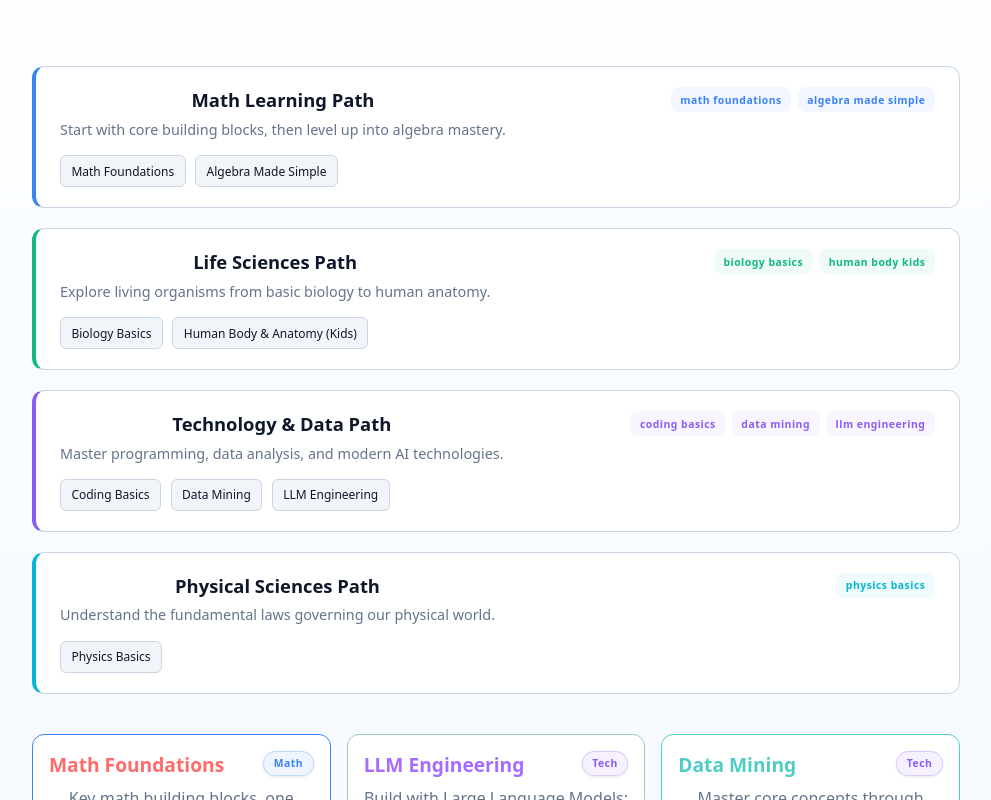
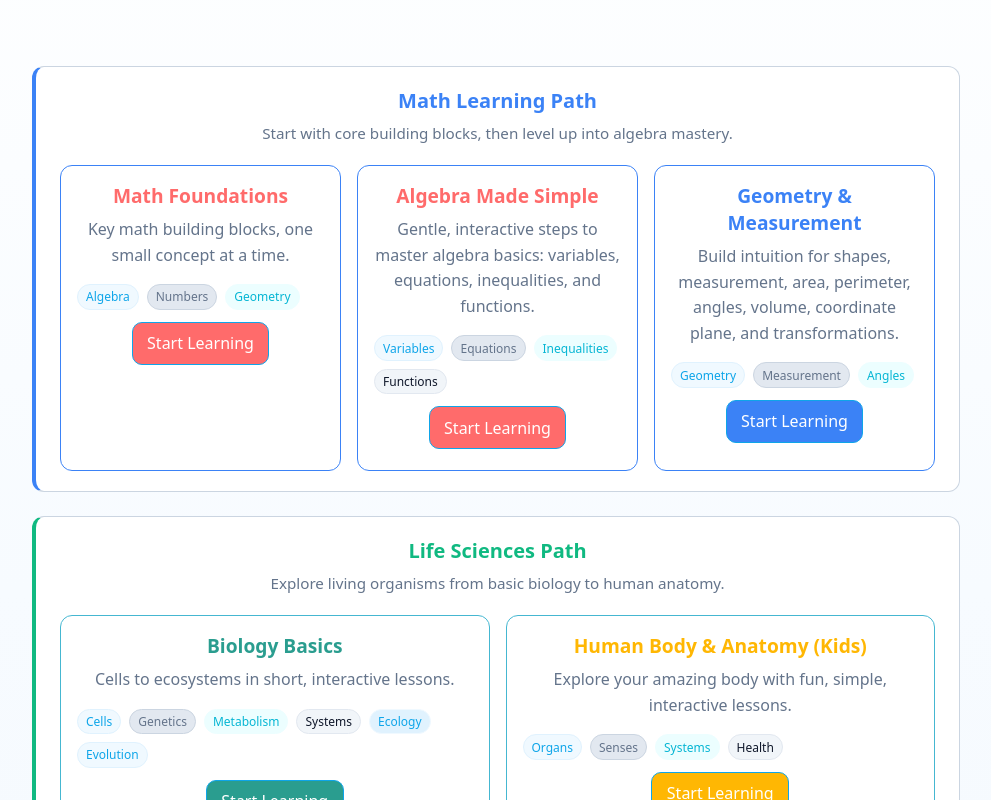
Before and after one commit to lahirugmg/stemized, a Next.js app: page / in a window 1280 px wide. Shown: the part 260-1060 px from the top of the page, without its empty margins (144-1135 px from the left). Built offline with nearby package versions, Linux system fonts and the light colour scheme.

Commit message:
add gemetry

```diff
--- a/app/globals.css
+++ b/app/globals.css
@@ -109,6 +109,11 @@ p { color: var(--muted); line-height: 1.6; }
 
   .card {
     padding: 0.75rem;
+  }
+
+  /* Group cards on mobile */
+  .card[style*="borderLeft"] {
+    padding: 1rem;
   }
 
   .btn {
--- a/app/page.js
+++ b/app/page.js
@@ -5,7 +5,7 @@ import { groups } from '../data/groups'
 import { LoadingGrid } from '../components/LoadingCard'
 import { focusAreas } from '../data'
 
-function FocusAreaGrid() {
+function GroupedFocusAreas() {
   const [mounted, setMounted] = useState(false)
 
   useEffect(() => {
@@ -13,14 +13,86 @@ function FocusAreaGrid() {
   }, [])
 
   if (!mounted) {
-    return <LoadingGrid count={8} />
+    return (
+      <div style={{ display: 'grid', gap: '1.25rem' }}>
+        {groups.map(group => (
+          <div key={group.slug} className="card" style={{ padding: '1.25rem 1.5rem', borderLeft: `4px solid ${group.color}` }}>
+            <div style={{ marginBottom: '1rem' }}>
+              <h2 style={{ margin: '0 0 0.35rem 0', fontSize: '1.15rem', color: 'var(--text)' }}>{group.title}</h2>
+              <p style={{ margin: 0, fontSize: '0.9rem', color: 'var(--muted)' }}>{group.description}</p>
+            </div>
+            <LoadingGrid count={group.areas.length} />
+          </div>
+        ))}
+      </div>
+    )
   }
 
+  // Get ungrouped areas (areas not in any group)
+  const groupedAreaSlugs = new Set(groups.flatMap(g => g.areas))
+  const ungroupedAreas = focusAreas.filter(area => !groupedAreaSlugs.has(area.slug))
+
   return (
-    <div className="grid">
-      {focusAreas.map((area) => (
-        <FocusCard key={area.slug} area={area} />
-      ))}
+    <div style={{ display: 'grid', gap: '1.5rem' }}>
+      {/* Grouped areas */}
+      {groups.map(group => {
+        const groupAreas = group.areas.map(slug => focusAreas.find(area => area.slug === slug)).filter(Boolean)
+
+        return (
+          <div key={group.slug} className="card hover" style={{
+            padding: '1.25rem 1.5rem',
+            borderLeft: `4px solid ${group.color}`,
+            background: 'var(--card)'
+          }}>
+            <div style={{ marginBottom: '1.25rem' }}>
+              <h2 style={{
+                margin: '0 0 0.5rem 0',
+                fontSize: '1.25rem',
+                color: group.color,
+                fontWeight: 600
+              }}>
+                {group.title}
+              </h2>
+              <p style={{
+                margin: 0,
+                fontSize: '0.95rem',
+                color: 'var(--muted)',
+                lineHeight: 1.5
+              }}>
+                {group.description}
+              </p>
+            </div>
+
+            <div className="grid" style={{
+              gridTemplateColumns: 'repeat(auto-fit, minmax(280px, 1fr))',
+              gap: '1rem'
+            }}>
+              {groupAreas.map(area => (
+                <FocusCard key={area.slug} area={area} />
+              ))}
+            </div>
+          </div>
+        )
+      })}
+
+      {/* Ungrouped areas */}
+      {ungroupedAreas.length > 0 && (
+        <div>
+          <h2 style={{
+            margin: '0 0 1rem 0',
+            fontSize: '1.25rem',
+            color: 'var(--text)',
+            fontWeight: 600
+          }}>
+            Other Areas
+          </h2>
+          <div className="grid">
+            {ungroupedAreas.map(area => (
+              <FocusCard key={area.slug} area={area} />
+            ))}
+          </div>
+        </div>
+      )}
     </div>
   )
 }
@@ -32,51 +104,21 @@ export default function Page() {
         <h1>Pick a focus area</h1>
         <p>Learn STEM by focusing on one area at a time. Start with a topic below and enjoy interactive learning with colors and animations.</p>
       </div>
-      {/* Grouped learning paths (e.g., Math) */}
-      <div style={{ marginBottom: '2.5rem', display: 'grid', gap: '1.25rem' }}>
-        {groups.map(group => (
-          <div key={group.slug} className="card hover" style={{ padding: '1.25rem 1.5rem', borderLeft: `4px solid ${group.color}` }}>
-            <div style={{ display: 'flex', justifyContent: 'space-between', alignItems: 'flex-start', gap: '1rem' }}>
-              <div>
+
+      <Suspense fallback={
+        <div style={{ display: 'grid', gap: '1.25rem' }}>
+          {groups.map(group => (
+            <div key={group.slug} className="card" style={{ padding: '1.25rem 1.5rem', borderLeft: `4px solid ${group.color}` }}>
+              <div style={{ marginBottom: '1rem' }}>
                 <h2 style={{ margin: '0 0 0.35rem 0', fontSize: '1.15rem', color: 'var(--text)' }}>{group.title}</h2>
                 <p style={{ margin: 0, fontSize: '0.9rem', color: 'var(--muted)' }}>{group.description}</p>
               </div>
-              <div style={{ display: 'flex', gap: '0.4rem' }}>
-                {group.areas.map(slug => (
-                  <span key={slug} style={{
-                    background: group.color + '10',
-                    color: group.color,
-                    padding: '0.35rem 0.6rem',
-                    borderRadius: '8px',
-                    fontSize: '0.65rem',
-                    fontWeight: 600,
-                    letterSpacing: '0.5px'
-                  }}>{slug.replace(/-/g,' ')}</span>
-                ))}
-              </div>
+              <LoadingGrid count={group.areas.length} />
             </div>
-            <div style={{ marginTop: '0.9rem', display: 'flex', flexWrap: 'wrap', gap: '0.6rem' }}>
-              {group.areas.map(slug => {
-                const a = focusAreas.find(f => f.slug === slug)
-                if (!a) return null
-                return (
-                  <a key={slug} href={`#area-${slug}`} style={{
-                    textDecoration: 'none',
-                    fontSize: '0.75rem',
-                    background: 'var(--surface)',
-                    padding: '0.4rem 0.65rem',
-                    borderRadius: '6px',
-                    border: '1px solid var(--border)',
-                    color: 'var(--text)'
-                  }}>{a.title}</a>
-                )
-              })}
-            </div>
-          </div>
-        ))}
-      </div>
-      <Suspense fallback={<LoadingGrid count={8} />}>
-        <FocusAreaGrid />
+          ))}
+        </div>
+      }>
+        <GroupedFocusAreas />
       </Suspense>
     </section>
   )
--- a/components/FocusCard.jsx
+++ b/components/FocusCard.jsx
@@ -1,7 +1,6 @@
 "use client"
 import Link from 'next/link'
 import { useState, useEffect } from 'react'
-import { groups } from '../data/groups'
 import { getAreaProgress, getLastVisitedLesson } from '../lib/progress'
 
 export default function FocusCard({ area }) {
@@ -23,7 +22,6 @@ export default function FocusCard({ area }) {
     coding: { borderColor: '#96ceb4' }
   }
 
-  const inGroups = groups.filter(g => g.areas.includes(area.slug))
   const isStarted = mounted && progress.completed > 0
   const isCompleted = mounted && progress.percentage === 100
   const continueHref = isStarted ? `/focus/${area.slug}/${lastLesson}` : `/focus/${area.slug}/0`
@@ -55,26 +53,7 @@ export default function FocusCard({ area }) {
         </div>
       )}
 
-      <div style={{ display: 'flex', alignItems: 'flex-start', justifyContent: 'space-between', gap: '0.75rem' }}>
-        <h2 style={{ color: area.color, margin: 0 }}>{area.title}</h2>
-        {inGroups.length > 0 && (
-          <div style={{ display: 'flex', gap: '0.35rem', flexWrap: 'wrap' }}>
-            {inGroups.map(g => (
-              <span key={g.slug} style={{
-                background: g.color + '15',
-                color: g.color,
-                padding: '0.3rem 0.6rem',
-                borderRadius: '999px',
-                fontSize: '0.65rem',
-                fontWeight: 600,
-                letterSpacing: '0.5px',
-                border: '1px solid ' + g.color + '40',
-                boxShadow: '0 1px 3px rgba(0,0,0,0.1)'
-              }}>{g.shortTitle}</span>
-            ))}
-          </div>
-        )}
-      </div>
+      <h2 style={{ color: area.color, margin: 0 }}>{area.title}</h2>
 
       <p style={{ marginTop: '0.5rem' }}>{area.description}</p>
 
--- /dev/null
+++ b/data/areas/geometry-basics.js
@@ -0,0 +1,130 @@
+const area = {
+  slug: 'geometry-basics',
+  title: 'Geometry & Measurement',
+  description: 'Build intuition for shapes, measurement, area, perimeter, angles, volume, coordinate plane, and transformations.',
+  tags: ['Geometry', 'Measurement', 'Angles'],
+  color: '#3b82f6',
+  theme: 'math',
+  modules: [
+    { slug: 'basic-geometry-measurement', title: 'Module 1: Basic Geometry & Measurement', description: 'Core measurement concepts and 2D figures.', lessonIndexes: [0,1,2,3,4,5,6,7,8,9,10,11] },
+    { slug: 'relationships-transform', title: 'Module 2: Relationships & Transformations', description: 'Angles, scale, triangle constraints, and transformations.', lessonIndexes: [12,13,14] }
+  ],
+  lessons: [
+    {
+      title: 'Intro to Area and Perimeter',
+      summary: 'Difference between distance around a shape and space it covers.',
+      concept: 'Perimeter measures boundary length; area measures the 2D space inside. Units: perimeter in linear units, area in square units.',
+      keywords: ['perimeter', 'area', 'units'],
+      exercise: 'Find area and perimeter of a 5 by 3 rectangle.',
+      solution: 'Perimeter = 2(5+3)=16 units; Area = 5×3=15 square units.',
+      quiz: { question: 'Perimeter of 4x6 rectangle?', options:['24','20','10','12'], answerIndex:1, hint:'Add all sides.' }
+    },
+    {
+      title: 'Intro to Mass and Volume',
+      summary: 'Distinguish weight vs. space taken up.',
+      concept: 'Mass measures amount of matter (grams, kilograms). Volume measures 3D space (cubic units, liters).',
+      keywords: ['mass','volume','units'],
+      exercise: 'Name units: (a) liquid in bottle (b) weight of apple.',
+      solution: '(a) milliliters or liters (b) grams.',
+      quiz: { question: 'Which measures volume?', options:['kg','mL','g','N'], answerIndex:1, hint:'Liquid measure.' }
+    },
+    {
+      title: 'Measuring Angles',
+      summary: 'Use degrees to quantify rotation.',
+      concept: 'Angles measured with protractor in degrees; right = 90°, straight = 180°, full turn = 360°.',
+      keywords: ['angle','degree','protractor'],
+      exercise: 'Classify 35°, 95°, 180°.',
+      solution: '35° acute, 95° obtuse, 180° straight.'
+    },
+    {
+      title: 'Plane Figures',
+      summary: 'Common 2D shapes and properties.',
+      concept: 'Polygons have straight sides. Triangles classified by sides (equilateral, isosceles, scalene) and angles (acute, right, obtuse).',
+      keywords: ['polygon','triangle','quadrilateral'],
+      exercise: 'Name a quadrilateral with 1 pair of parallel sides.',
+      solution: 'Trapezoid.'
+    },
+    {
+      title: 'Units of Measurement',
+      summary: 'Consistent units avoid confusion.',
+      concept: 'Length: mm, cm, m, km. Area: square units. Volume: cubic units or liters. Convert using base-10 in metric.',
+      keywords: ['metric','conversion','units'],
+      exercise: 'Convert 250 cm to meters.',
+      solution: '2.5 m.'
+    },
+    {
+      title: 'Volume Basics',
+      summary: 'Counting cubic units in prisms.',
+      concept: 'Volume of rectangular prism = length × width × height.',
+      keywords: ['volume','prism','cubic units'],
+      exercise: 'Find volume of 4×3×2 box.',
+      solution: '4×3×2=24 cubic units.'
+    },
+    {
+      title: 'Coordinate Plane',
+      summary: 'Locate points with ordered pairs.',
+      concept: 'Point (x,y): x steps horizontal, y steps vertical from origin (0,0).',
+      keywords: ['coordinate','axis','origin'],
+      exercise: 'Which quadrant is (−3, 5)?',
+      solution: 'Quadrant II.'
+    },
+    {
+      title: 'Decomposing to Find Area',
+      summary: 'Split complex shapes into simpler parts.',
+      concept: 'Irregular rectilinear shapes can be partitioned into rectangles; sum their areas.',
+      keywords: ['decompose','area','rectilinear'],
+      exercise: 'L shape of 6×4 plus 2×4 missing corner: compute area.',
+      solution: 'Whole 6×4=24 minus 2×2=4 => 20 square units.'
+    },
+    {
+      title: '3D Figures',
+      summary: 'Recognize prisms, pyramids, cylinders, cones, spheres.',
+      concept: 'Faces, edges, vertices define many solids; curved surfaces differ (cylinder, cone, sphere).',
+      keywords: ['prism','pyramid','cylinder','cone','sphere'],
+      exercise: 'Name a solid with 1 circular base.',
+      solution: 'Cone.'
+    },
+    {
+      title: 'Circles, Cylinders, Cones, Spheres',
+      summary: 'Key formulas and elements.',
+      concept: 'Circle: C=2πr, A=πr². Cylinder: V=πr²h. Cone: V=⅓πr²h. Sphere: V=4/3 π r³.',
+      keywords: ['circle','radius','volume','π'],
+      exercise: 'Area of circle radius 3.',
+      solution: 'A=π(3)²=9π.'
+    },
+    {
+      title: 'Angle Relationships',
+      summary: 'Adjacent, vertical, complementary, supplementary.',
+      concept: 'Vertical angles equal; complementary sum 90°; supplementary sum 180°.',
+      keywords: ['vertical','complementary','supplementary'],
+      exercise: 'If one angle is 35° complement is?',
+      solution: '55°.'
+    },
+    {
+      title: 'Scale',
+      summary: 'Using ratios to resize figures.',
+      concept: 'Scale factor multiplies all lengths; shapes remain similar (angles preserved).',
+      keywords: ['scale','similar','ratio'],
+      exercise: 'Original side 5, scale 1.2 => new length?',
+      solution: '6.'
+    },
+    {
+      title: 'Triangle Side Lengths',
+      summary: 'Triangle inequality constraint.',
+      concept: 'Sum of any two sides > third side.',
+      keywords: ['triangle inequality'],
+      exercise: 'Can 2,4,7 form triangle?',
+      solution: 'No (2+4=6 not > 7).'
+    },
+    {
+      title: 'Geometric Transformations',
+      summary: 'Moves that preserve shape (rigid) or change size.',
+      concept: 'Translations, rotations, reflections preserve size; dilations change scale.',
+      keywords: ['translation','rotation','reflection','dilation'],
+      exercise: 'Name the transformation: flip over y-axis.',
+      solution: 'Reflection.'
+    }
+  ]
+}
+
+export default area
--- a/data/groups.js
+++ b/data/groups.js
@@ -9,7 +9,7 @@ export const groups = [
     shortTitle: 'Math',
     description: 'Start with core building blocks, then level up into algebra mastery.',
     color: '#3b82f6',
-    areas: ['math-foundations', 'algebra-made-simple']
+  areas: ['math-foundations', 'algebra-made-simple', 'geometry-basics']
   },
   {
     slug: 'life-sciences',
--- a/data/index.js
+++ b/data/index.js
@@ -1,4 +1,5 @@
 import mathFoundations from './areas/math-foundations'
+import geometryBasics from './areas/geometry-basics'
 import dataMining from './areas/data-mining'
 import llmEngineering from './areas/llm-engineering'
 import physicsBasics from './areas/physics-basics'
@@ -9,13 +10,14 @@ import algebraMadeSimple from './areas/algebra-made-simple'
 
 export const focusAreas = [
   mathFoundations,
+  algebraMadeSimple,
+  geometryBasics,
   llmEngineering,
   dataMining,
   physicsBasics,
   biologyBasics,
   codingBasics,
-  humanBodyKids,
-  algebraMadeSimple
+  humanBodyKids
 ].filter(Boolean)
 
 export function getAreaBySlug(slug) {
```
